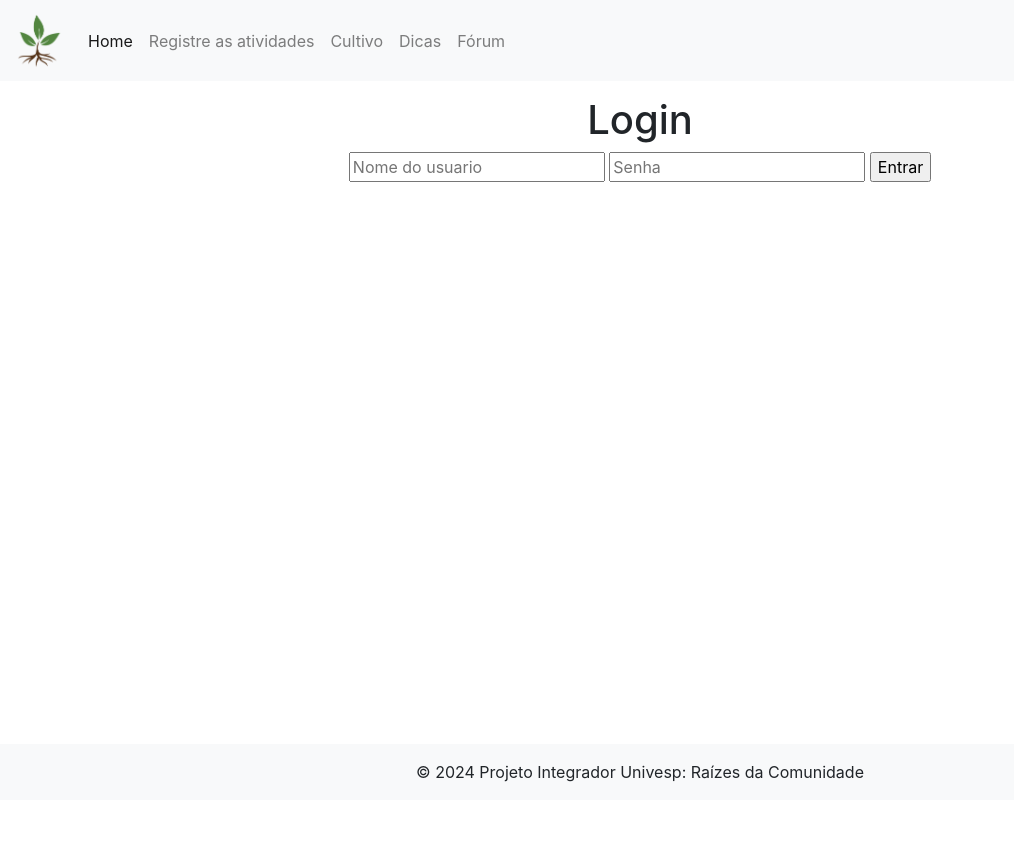
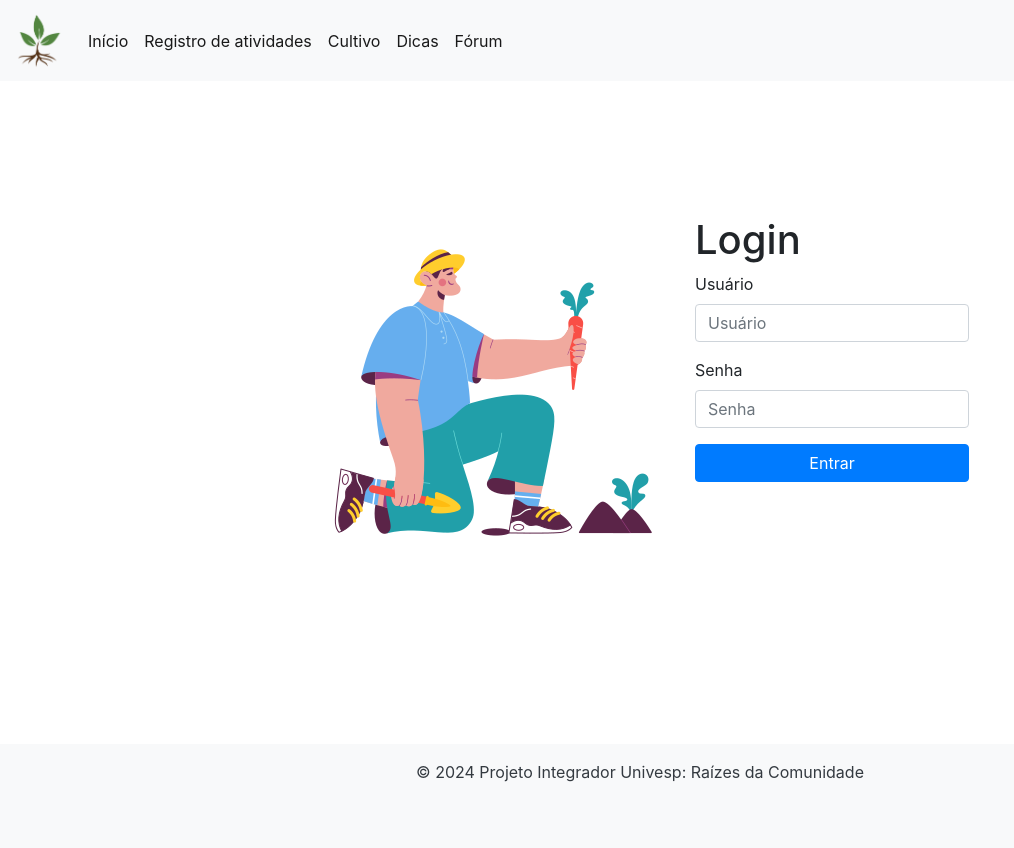
Before and after one commit to BrunoWinter/Raizes_da_Comunidade, a Django app: page /login/login/ in a window 1280 px wide. Shown: the whole page, without its empty margins (0-1014 px from the left). After the commit the page ends 782 px from the top, so only its background shows below. Run offline with Django 5.2, Linux system fonts and the light colour scheme; some libraries are stand-ins or nearby versions.

Commit message:
feature: interface login

```diff
--- a/templates/base.html
+++ b/templates/base.html
@@ -5,6 +5,7 @@
     <meta name="viewport" content="width=device-width, initial-scale=1">
     <link rel="stylesheet" href="https://stackpath.bootstrapcdn.com/bootstrap/4.1.3/css/bootstrap.min.css" integrity="sha384-MCw98/SFnGE8fJT3GXwEOngsV7Zt27NXFoaoApmYm81iuXoPkFOJwJ8ERdknLPMO" crossorigin="anonymous">
     <title>Raízes da Comunidade</title>
+    <script src="https://kit.fontawesome.com/b144170c7e.js" crossorigin="anonymous"></script>
     <style>
       body {
         overflow-y: auto;
@@ -13,7 +14,7 @@
     </style>
   </head>
   <body>
-    <nav class="navbar navbar-expand-lg navbar-light bg-light fixed-top">
+    <nav class="navbar navbar-expand-lg navbar-light fixed-top bg-light" style= "color: #90A246;">
       <a class="navbar-brand" href="{% url 'home' %}"><img src="/media/icone.png" alt="logotipo" style="width: 3rem;"></a>
       <button class="navbar-toggler" type="button" data-toggle="collapse" data-target="#navbarNav" aria-controls="navbarNav" aria-expanded="false" aria-label="Alterna navegação">
         <span class="navbar-toggler-icon"></span>
@@ -21,18 +22,18 @@
       <div class="collapse navbar-collapse" id="navbarNav">
         <ul class="navbar-nav">
           <li class="nav-item active">
-            <a class="nav-link" href="{% url 'home' %}">Home <span class="sr-only">(Página atual)</span></a>
+            <a class="nav-link" href="{% url 'home' %}">Início<span class="sr-only"></span></a>
           </li>
-          <li class="nav-item">
-            <a class="nav-link" href="{% url 'atividade' %}">Registre as atividades</a>
+          <li class="nav-item active">
+            <a class="nav-link" href="{% url 'atividade' %}">Registro de atividades</a>
           </li>
-          <li class="nav-item">
+          <li class="nav-item active">
             <a class="nav-link" href="#">Cultivo</a>
           </li>
-          <li class="nav-item">
+          <li class="nav-item active">
             <a class="nav-link" href="#">Dicas</a>
           </li>
-          <li class="nav-item">
+          <li class="nav-item active">
             <a class="nav-link" href="#">Fórum</a>
           </li>
 
@@ -40,7 +41,7 @@
       </div>
     </nav>
 
-    <main class="mb-5 mt-5 pb-5 pt-5">
+    <main style="height:100vh;">
     {% block conteudo %}
 
     {% endblock %}
@@ -48,14 +49,14 @@
 
     <footer class="bg-body-tertiary text-center w-100 fixed-bottom">
       <div class="container p-4"></div>
-      <div class="text-center p-3 bg-light">
-        © 2024 Projeto Integrador Univesp:
-        <a class="text-body" href="#">Raízes da Comunidade</a>
-      </div>
+      <div class="text-center text-dark p-3 bg-light">
+        © 2024 Projeto Integrador Univesp: Raízes da Comunidade
+  </div>
     </footer>
 
     <script src="https://code.jquery.com/jquery-3.3.1.slim.min.js" integrity="sha384-q8i/X+965DzO0rT7abK41JStQIAqVgRVzpbzo5smXKp4YfRvH+8abtTE1Pi6jizo" crossorigin="anonymous"></script>
     <script src="https://cdnjs.cloudflare.com/ajax/libs/popper.js/1.14.3/umd/popper.min.js" integrity="sha384-ZMP7rVo3mIykV+2+9J3UJ46jBk0WLaUAdn689aCwoqbBJiSnjAK/l8WvCWPIPm49" crossorigin="anonymous"></script>
     <script src="https://stackpath.bootstrapcdn.com/bootstrap/4.1.3/js/bootstrap.min.js" integrity="sha384-ChfqqxuZUCnJSK3+MXmPNIyE6ZbWh2IMqE241rYiqJxyMiZ6OW/JmZQ5stwEULTy" crossorigin="anonymous"></script>
+
   </body>
 </html>
--- a/templates/usuario/login.html
+++ b/templates/usuario/login.html
@@ -1,10 +1,16 @@
 {% extends 'base.html' %}
 {% block conteudo %}
 
+    <div class="d-flex justify-content-center align-items-center h-100">
 
-    <form action="{% url 'login' %}" method="POST">
+        <div class="d-flex flex-wrap">
+
+            <div class="d-flex flex-fill p-2 justify-content-center">
+                <img src="/media/img-login.png" class="img-fluid" alt="Imagem responsiva">
+            </div>
+            <div class="flex-fill p-2">
+                <form class="flex-fill" action="{% url 'login' %}" method="POST">
                     {% csrf_token %}
-        <div style="text-align: center;" class="container-fluid">
                     <h1>Login</h1>
                     <!--
                     {%if error_message%}
@@ -13,9 +19,19 @@
                         <p>{{sucessful_message}}</p>
                     {% endif %}
                     -->
-        <input type="text" placeholder="Nome do usuario" name="usuario">
-        <input type="password" placeholder="Senha" name="senha">
-        <input type="submit" value="Entrar">
+
+                    <div class="form-group">
+                        <label for="inputUsuario">Usuário</label>
+                        <input type="text" class="form-control" id="inputUsuario" placeholder="Usuário" name="usuario">
                     </div>
+                    <div class="form-group">
+                        <label for="inputSenha">Senha</label>
+                        <input type="password" class="form-control" id="inputSenha" placeholder="Senha" name="senha">
+                    </div>
+                    <button type="submit" class="btn btn-primary btn-block">Entrar</button>
                 </form>
+            </div>
+        </div>
+    </div>
+
 {% endblock %}
```
Also changed, not shown: templates/atividades/atividade.html (+18 -3 lines), templates/home.html (+12 -7 lines), media/img-login.png (added), media/imgm-01.jpg (added), media/imgm-04.jpg (added). Lines whose indentation alone changed are shown as unchanged.
